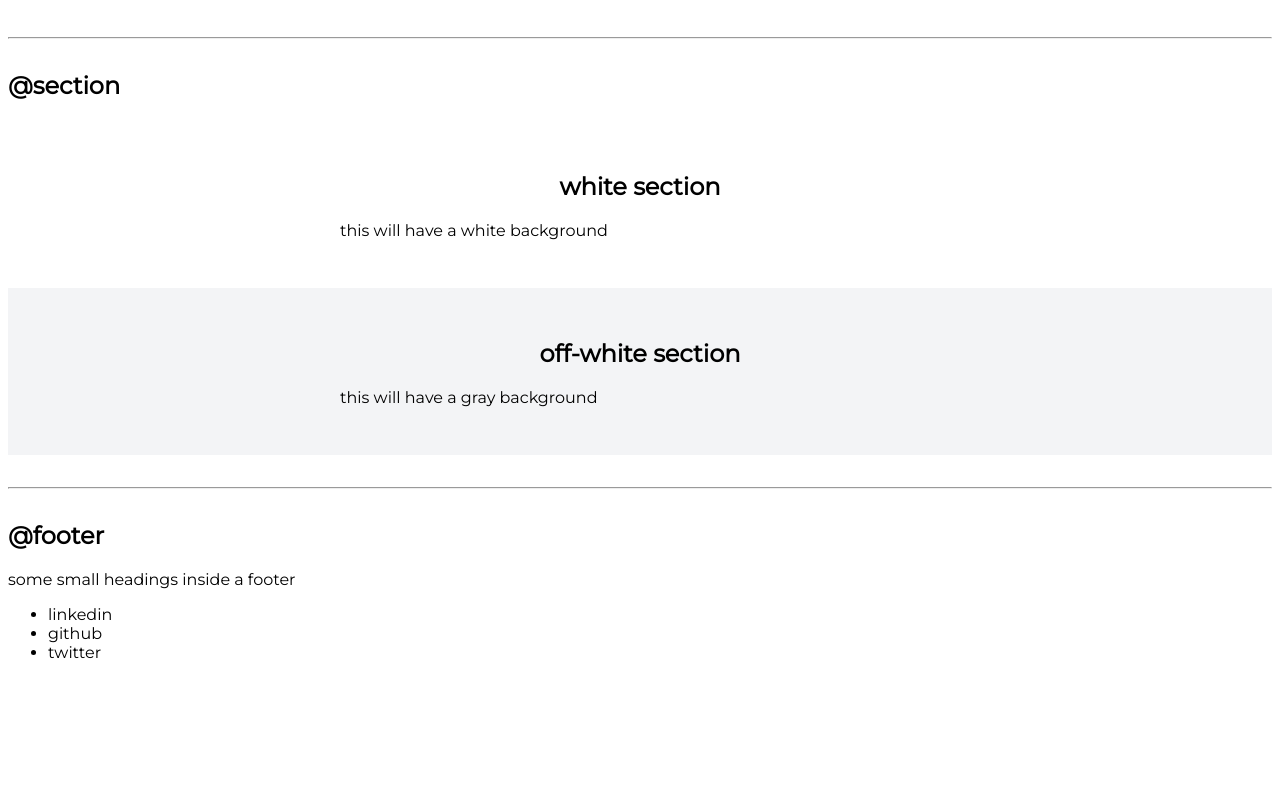
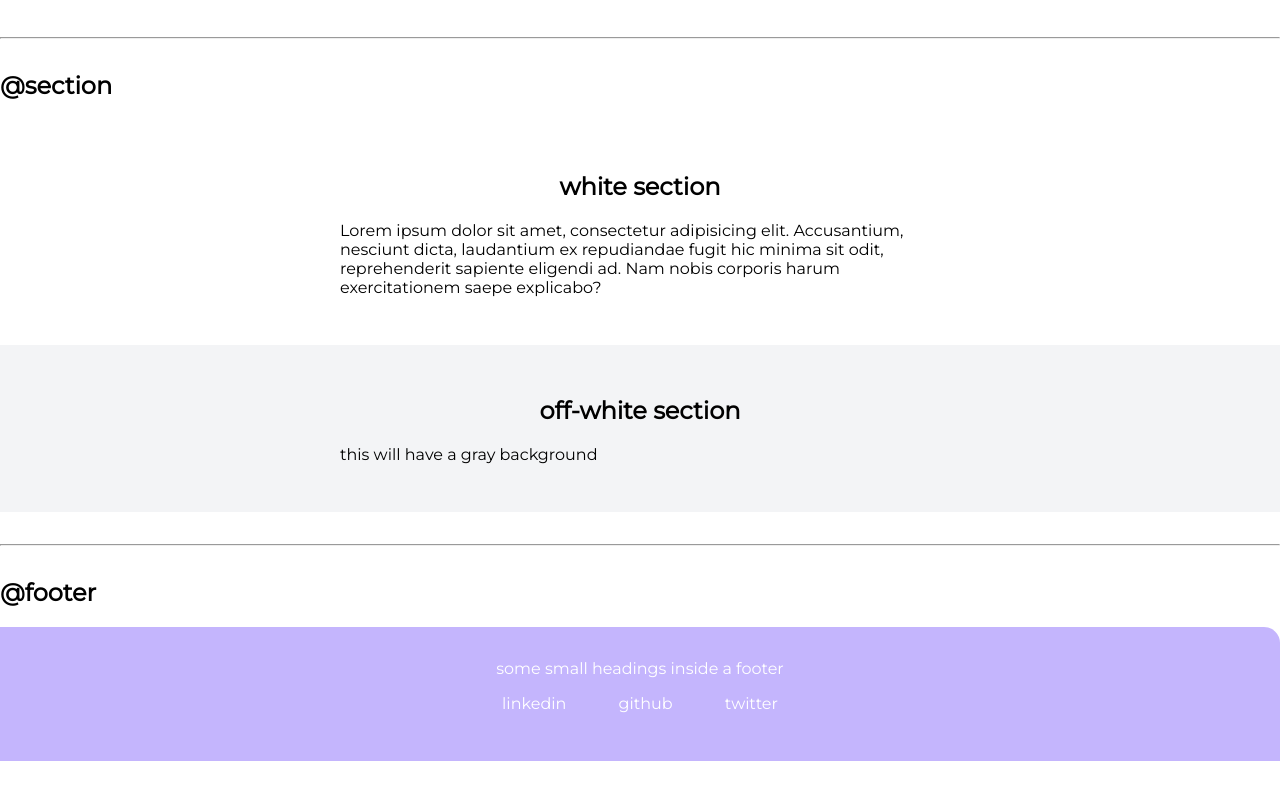
Before and after one commit to aritrabarik/neoG.camp-lesson-Three-markFour, a plain HTML site: page component-library/index.html in a window 1280 px wide. Shown: the part 1989-2789 px from the top of the page. After the commit the page ends 2750 px from the top, so only its background shows below. Drawn offline with Linux system fonts and the light colour scheme.

Commit message:
footer updated

```diff
--- a/component-library/index.html
+++ b/component-library/index.html
@@ -126,7 +126,12 @@
     <section class="section">
       <div class="container container-centre">
         <h1>white section</h1>
-        <p>this will have a white background</p>
+        <p>
+          Lorem ipsum dolor sit amet, consectetur adipisicing elit. Accusantium,
+          nesciunt dicta, laudantium ex repudiandae fugit hic minima sit odit,
+          reprehenderit sapiente eligendi ad. Nam nobis corporis harum
+          exercitationem saepe explicabo?
+        </p>
       </div>
     </section>
 
@@ -141,15 +146,19 @@
 
     <h2>@footer</h2>
 
-    <footer>
-      <div>some small headings inside a footer</div>
-      <ul>
-        <li>linkedin</li>
-        <li>github</li>
-        <li>twitter</li>
+    <footer class="footer">
+      <div class="footer-header">some small headings inside a footer</div>
+      <ul class="social-links list-non-bullet">
+        <li class="list-item-inline">
+          <a class="link" href="http://">linkedin</a>
+        </li>
+        <li class="list-item-inline">
+          <a class="link" href="http://">github</a>
+        </li>
+        <li class="list-item-inline">
+          <a class="link" href="http://">twitter</a>
+        </li>
       </ul>
     </footer>
-
-    <div style="height: 70vh"></div>
   </body>
 </html>
--- a/component-library/styles.css
+++ b/component-library/styles.css
@@ -8,6 +8,7 @@
 
 body {
   font-family: "Montserrat", sans-serif;
+  margin: 0;
 }
 
 hr {
@@ -109,3 +110,21 @@ hr {
 .ow {
   background-color: var(--off-white);
 }
+
+/* footer */
+
+.footer {
+  background-color: var(--primary-color);
+  padding: 2rem 0rem;
+  text-align: center;
+  color: white;
+  border-top-right-radius: 1rem;
+}
+
+.footer .link {
+  color: white;
+}
+
+.footer ul {
+  padding-inline-start: 0px;
+}
```
